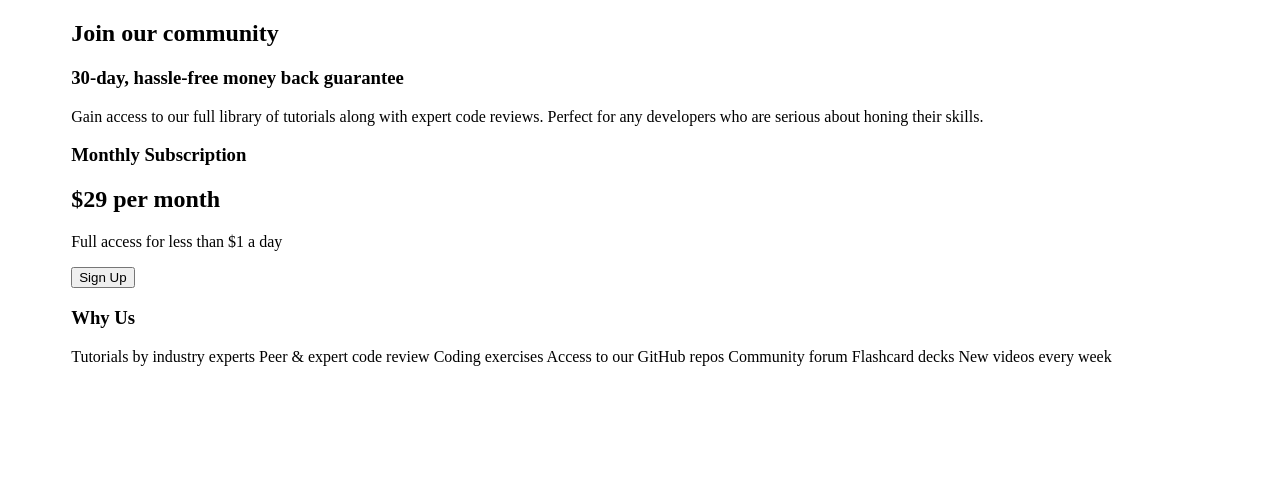
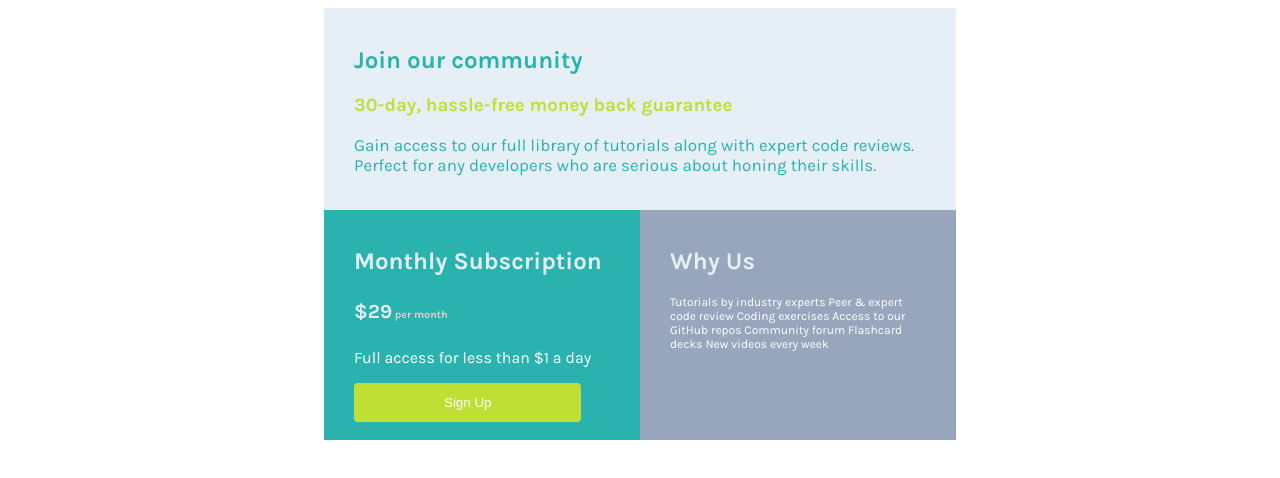
Before and after one commit to Camiloortiz44/single-price-grid-component-master, a plain HTML site: page index.html in a window 1280 px wide. Drawn offline with Linux system fonts and the light colour scheme.

Commit message:
html and css advance

```diff
--- a/index.html
+++ b/index.html
@@ -11,22 +11,23 @@
 </head>
 <body>
   <main class="container">
-    <section class="card">
-      <h2>Join our community</h2>
-      <h3>30-day, hassle-free money back guarantee</h3>
-      <p>Gain access to our full library of tutorials along with expert code reviews.
+    <section class="card card-community">
+      <h2 class="title-community">Join our community</h2>
+      <h3 class="title-community-h3">30-day, hassle-free money back guarantee</h3>
+      <p class="paragraph-community">Gain access to our full library of tutorials along with expert code reviews.
         Perfect for any developers who are serious about honing their skills.
       </p>
     </section>
-    <section class="card">
-      <h3>Monthly Subscription</h3>
-      <h1> &dollar;29 per month</h1>
-      <p>Full access for less than &dollar;1 a day</p>
-      <button>Sign Up</button>
+    <section class="cards">
+      <section class="card card-sub">
+        <h2>Monthly Subscription</h2>
+        <h6 class="section-sub"><span>$29</span> per month</h6>
+        <p>Full access for less than $1 a day</p>
+        <button class="button">Sign Up</button>
       </section>
-    <section class="card">
-      <h3>Why Us</h3>
-      <p>
+      <section class="card card-why">
+        <h2>Why Us</h2>
+        <p class="paragraph-why">
           Tutorials by industry experts
           Peer &amp; expert code review
           Coding exercises
@@ -36,6 +37,7 @@
           New videos every week
         </p>
       </section>
+    </section>
   </main>
 </body>
 </html>
--- a/styles/style.css
+++ b/styles/style.css
@@ -5,7 +5,75 @@
     --grayish-blue: hsl(218, 22%, 67%);
 }
 
+h2 {
+    color: var(--light-gray)
+}
+
+p {
+    color: white;
+    font-size: 16px;
+}
+
+h6 {
+    color: pink;
+}
+h6 span {
+    font-size: 20px;
+    color: var(--light-gray);
+}
+
 .container {
-    width: 90%;
-    margin: 1em auto;
+    display: flex;
+    flex-direction: column;
+    margin: 0 auto;
+    font-family: 'Karla', sans-serif;
+    width: 50%;
 }
+
+.card {
+    padding: 18px 30px;
+}
+.cards {
+    display: flex;
+}
+
+.card-community {
+    background-color: var(--light-gray);
+}
+
+.card-sub {
+    background-color: var(--cyan);
+    width: 50%;
+}
+
+.card-why {
+    background-color: var(--grayish-blue);
+    width: 50%;
+}
+
+.button {
+    border: none;
+    background-color: var(--bright-yellow);
+    padding: 12px 90px;
+    border-radius: 4px;
+    color: white;
+    text-align: center;
+}
+
+
+.paragraph-community {
+    color: var(--cyan);
+    font-size: 17px;
+}
+
+.paragraph-why {
+    font-size: 12px;
+}
+
+.title-community {
+    color: var(--cyan);
+}
+
+.title-community-h3 {
+    color: var(--bright-yellow)
+}
```
Lines whose indentation alone changed are shown as unchanged.
